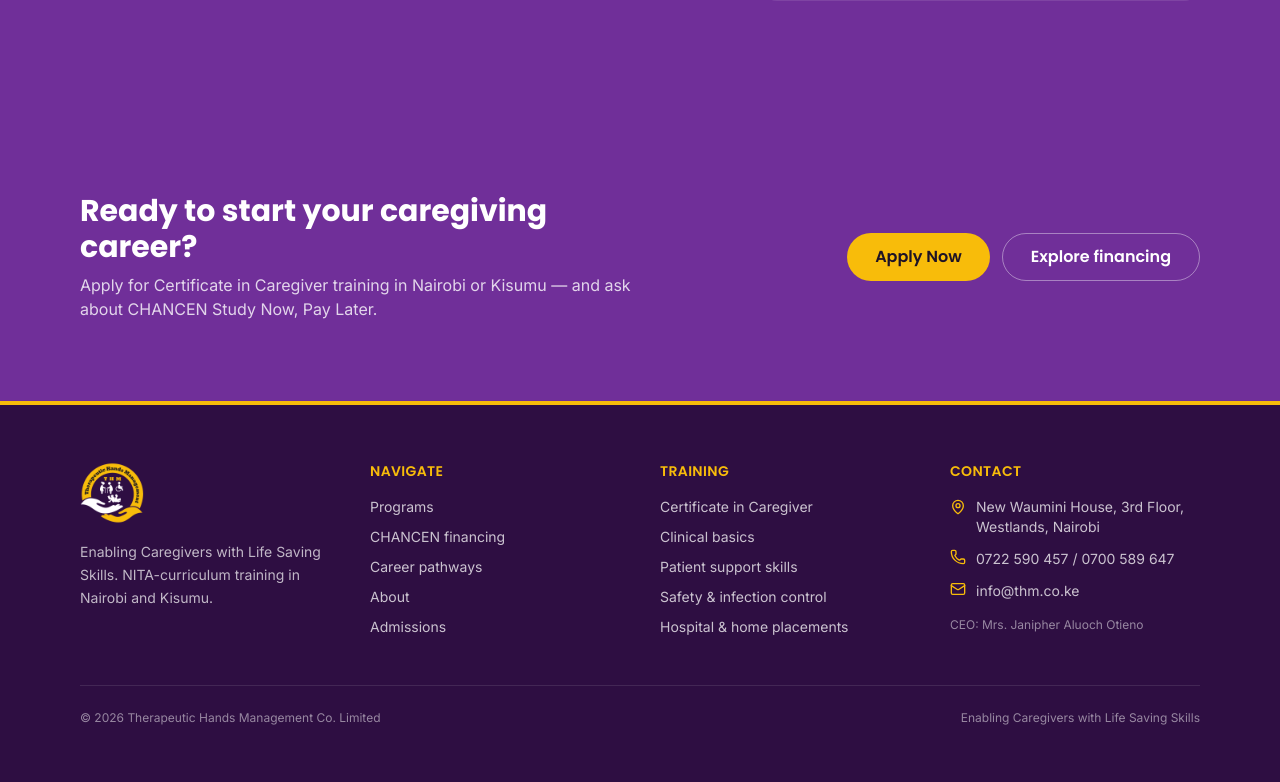
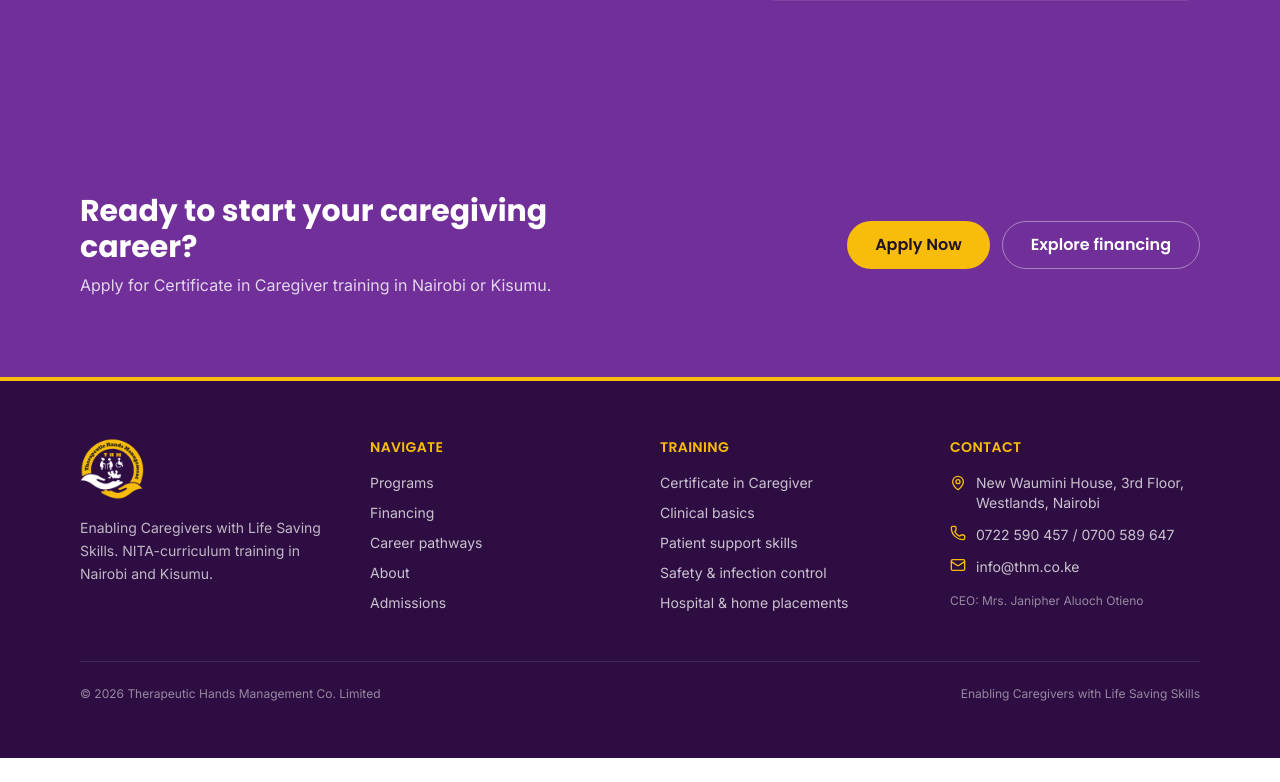
Before and after one commit to isaacdev-zack/THM--therapeutic-hand-management, a Next.js app: page /financing in a window 1280 px wide. Shown: the part 1104-1886 px from the top of the page. After the commit the page ends 1862 px from the top, so only its background shows below. Built offline with nearby package versions, Linux system fonts and the light colour scheme.

Commit message:
Align site metadata, footer, and admissions copy with THM branding.
Remove CHANCEN from global CTAs and page descriptions while keeping financing available as a THM benefit.

Co-authored-by: Cursor <cursoragent@cursor.com>

```diff
--- a/src/app/contact/page.tsx
+++ b/src/app/contact/page.tsx
@@ -4,7 +4,7 @@ import { AdmissionsSection } from "@/components/AdmissionsSection";
 export const metadata: Metadata = {
   title: "Contact & Admissions",
   description:
-    "Apply to THM caregiver training in Nairobi or Kisumu. Contact Westlands campus, phone, and email — ask about CHANCEN financing.",
+    "Apply to THM caregiver training in Nairobi or Kisumu. Contact Westlands campus, phone, and email.",
 };
 
 export default function ContactPage() {
--- a/src/app/layout.tsx
+++ b/src/app/layout.tsx
@@ -23,12 +23,12 @@ export const metadata: Metadata = {
     template: "%s | THM Caregiver School",
   },
   description:
-    "NITA-certified caregiver training in Nairobi and Kisumu. Partnered with CHANCEN International for Study Now, Pay Later financing.",
+    "NITA-certified caregiver training in Nairobi and Kisumu. Study Now, Pay Later financing available for eligible students.",
   keywords: [
     "Caregiver training Nairobi",
     "Caregiver school Kenya",
     "NITA certified caregiving",
-    "CHANCEN study now pay later",
+    "Study now pay later caregiver training",
     "Therapeutic Hands Management",
   ],
 };
--- a/src/components/AdmissionsSection.tsx
+++ b/src/components/AdmissionsSection.tsx
@@ -20,8 +20,8 @@ export function AdmissionsSection() {
               Take the next step
             </h2>
             <p className="mt-4 text-lg leading-relaxed text-white/80">
-              Apply for caregiver training in Nairobi or Kisumu. Ask about
-              CHANCEN Study Now, Pay Later financing when you reach out.
+              Apply for caregiver training in Nairobi or Kisumu. Ask about THM
+              financing options when you reach out.
             </p>
 
             <ul className="mt-8 space-y-5">
@@ -148,8 +148,8 @@ export function AdmissionsSection() {
                       Financing *
                     </label>
                     <select className="h-12 w-full border-2 border-slate-200 bg-white px-4 text-sm outline-none focus:border-thm-purple">
-                      <option value="chancen">
-                        CHANCEN — Study Now, Pay Later
+                      <option value="financing">
+                        Study Now, Pay Later
                       </option>
                       <option value="self">Self-funded</option>
                     </select>
--- a/src/components/Footer.tsx
+++ b/src/components/Footer.tsx
@@ -3,7 +3,7 @@ import { Phone, Mail, MapPin } from "lucide-react";
 
 const navLinks = [
   { href: "/programs", label: "Programs" },
-  { href: "/financing", label: "CHANCEN financing" },
+  { href: "/financing", label: "Financing" },
   { href: "/careers", label: "Career pathways" },
   { href: "/about", label: "About" },
   { href: "/contact", label: "Admissions" },
--- a/src/components/PageChrome.tsx
+++ b/src/components/PageChrome.tsx
@@ -42,8 +42,7 @@ export function HomeCtaBand() {
             Ready to start your caregiving career?
           </h2>
           <p className="mt-2 text-white/80">
-            Apply for Certificate in Caregiver training in Nairobi or Kisumu —
-            and ask about CHANCEN Study Now, Pay Later.
+            Apply for Certificate in Caregiver training in Nairobi or Kisumu.
           </p>
         </div>
         <div className="flex flex-wrap gap-3">
@@ -110,11 +109,11 @@ export function HomeFinancingTeaser() {
         <div className="grid gap-8 lg:grid-cols-12 lg:items-center">
           <div className="lg:col-span-8">
             <h2 className="font-poppins text-3xl font-bold tracking-tight sm:text-4xl">
-              Study Now, Pay Later with CHANCEN
+              Study Now, Pay Later at THM
             </h2>
             <p className="mt-4 max-w-xl text-lg leading-relaxed text-white/80">
-              No upfront fees for eligible youth aged 19–35. Repay only after you
-              finish your studies — backed by CHANCEN&apos;s 93% graduation rate.
+              Eligible youth aged 19–35 can train without paying tuition
+              upfront — then repay after finishing studies.
             </p>
           </div>
           <div className="lg:col-span-4 lg:text-right">
--- a/src/data/about.ts
+++ b/src/data/about.ts
@@ -37,7 +37,7 @@ export const aboutContent = {
   history: [
     "Therapeutic Hands Management was registered in April 2023 with a clear ambition: to become a household name and pace-setter in the caregiving market by empowering caregivers with specialised skills.",
     "Since founding, more than 150 caregivers have graduated from our programs and stepped into roles across healthcare, institutional care, and private homes.",
-    "Today THM operates in Nairobi (Westlands) and Kisumu Counties, and partners with CHANCEN International so eligible youth aged 19–35 can Study Now and Pay Later — removing upfront fee barriers to training.",
+    "Today THM operates in Nairobi (Westlands) and Kisumu Counties, with practical labs, supervised placements, and financing options for eligible youth aged 19–35.",
   ],
   valuesTitle: "Our Core Values",
   values: [
```
